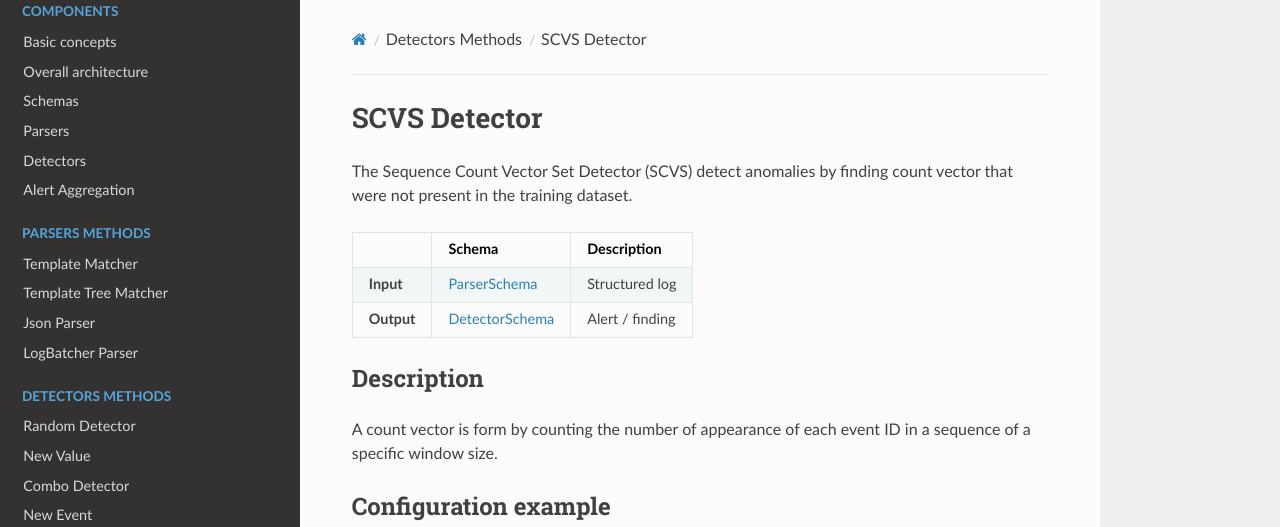
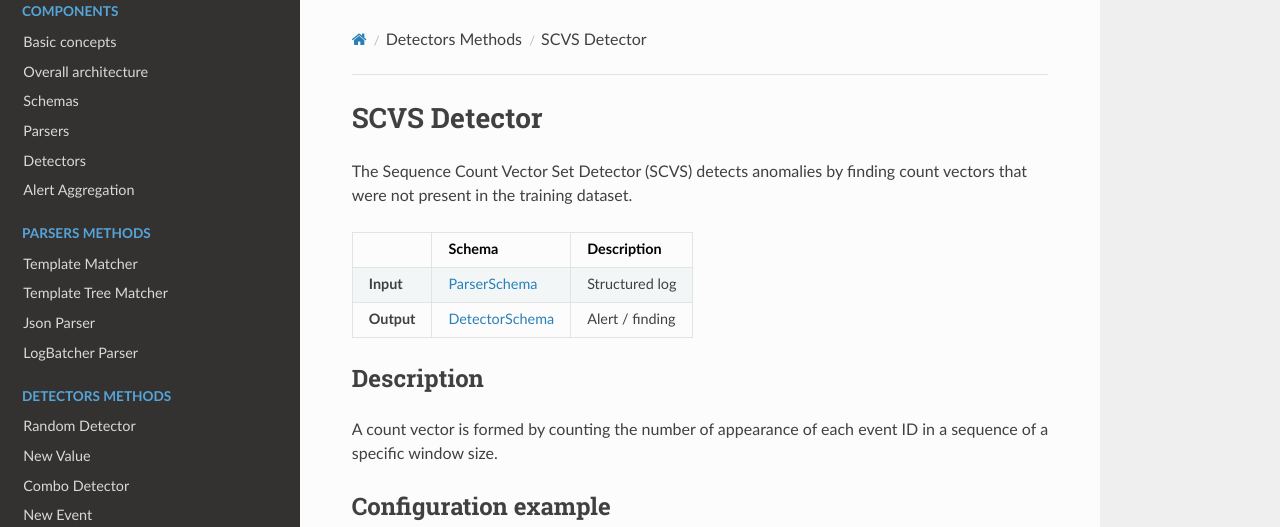
Before and after one commit to ait-detectmate/DetectMateLibrary, an MkDocs documentation site: the page built from docs/detectors/scvs_detector.md, in a window 1280 px wide and 1297 px high. Shown: the top 527 px of the window. Built offline with MkDocs 1.6.1, drawn with Linux system fonts in a browser that asks for light colours; nearby versions of some CDN libraries.

Commit message:
Update scvs_detector.md
fix typo

```diff
--- a/docs/detectors/scvs_detector.md
+++ b/docs/detectors/scvs_detector.md
@@ -1,6 +1,6 @@
 # SCVS Detector
 
-The Sequence Count Vector Set Detector (SCVS) detect anomalies by finding count vector that were not present in the training dataset.
+The Sequence Count Vector Set Detector (SCVS) detects anomalies by finding count vectors that were not present in the training dataset.
 
 |            | Schema                     | Description        |
 |------------|----------------------------|--------------------|
@@ -9,7 +9,7 @@ The Sequence Count Vector Set Detector (SCVS) detect anomalies by finding count
 
 ## Description
 
-A count vector is form by counting the number of appearance of each event ID in a sequence of a specific window size.
+A count vector is formed by counting the number of appearance of each event ID in a sequence of a specific window size.
 
 
 ## Configuration example
```
